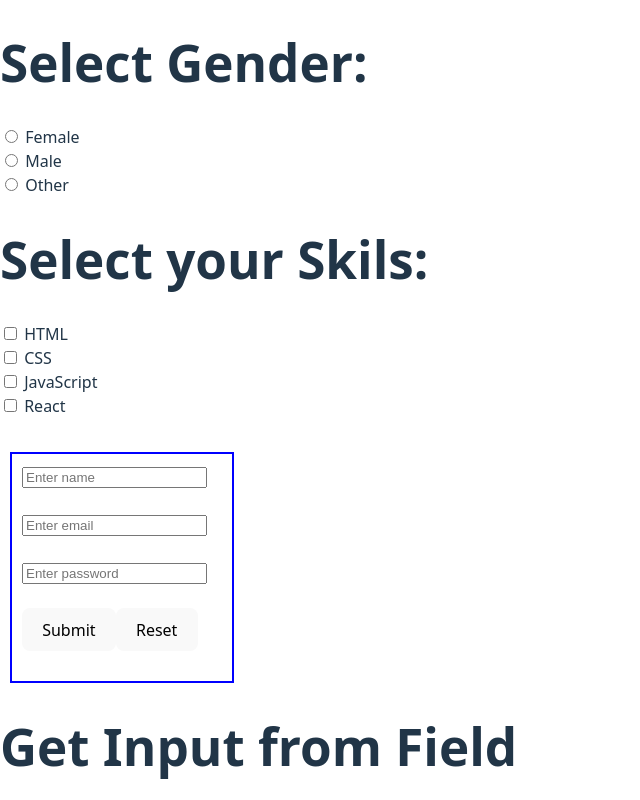
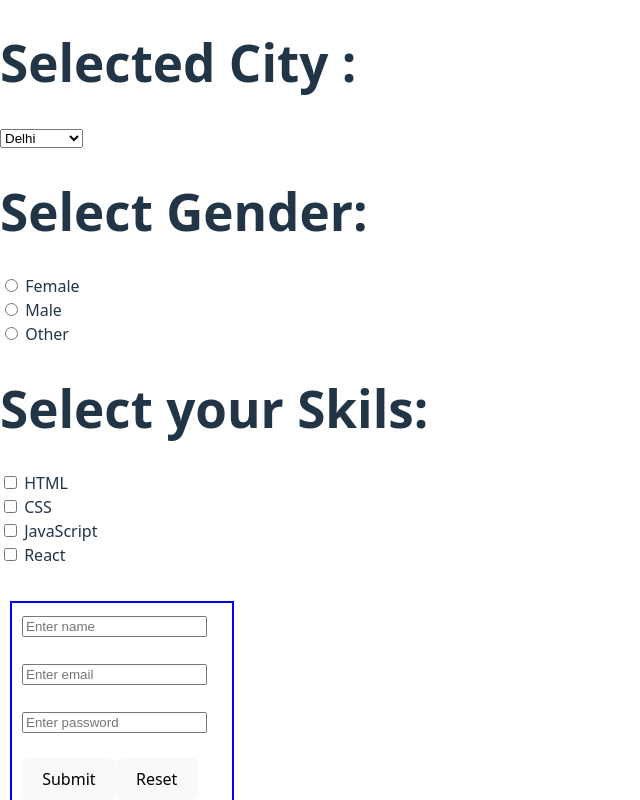
Before and after one commit to MahekSheth01/ReactJS, a React (Vite) app: page / in a window 1280 px wide. Shown: the top 800 px of the page, without its empty margins (0-640 px from the left). Built offline with nearby package versions, Linux system fonts and the light colour scheme.

Commit message:
DropDown

```diff
--- a/src/App.jsx
+++ b/src/App.jsx
@@ -13,6 +13,7 @@ import InputFiled from "./InputFiled";
 import ControlledComponent from "./ControlledComponent";
 import Checkbox from "./Checkbox";
 import Radio from "./Radio";
+import DropDown from "./DropDown";
 
 function App(){
   function handleClick(){
@@ -72,6 +73,7 @@ let userDetails2={
   const [sname,setName]=useState();
   return (
     <div>
+      <DropDown/>
       <Radio name="female"/>
       <Checkbox/>
       <ControlledComponent/>
--- /dev/null
+++ b/src/DropDown.jsx
@@ -0,0 +1,22 @@
+import React from 'react'
+
+const DropDown = () => {
+    const [city,setCity]=React.useState("");
+    const handleChange=(event)=>{
+        setCity(event.target.value);
+    }
+  return (
+    <div>
+      <h1>Selected City :{city}</h1>
+      <select onChange={handleChange} name="city" id="city">
+        <option value="delhi">Delhi</option>
+        <option value="mumbai">Mumbai</option>
+        <option value="chennai">Chennai</option>
+        <option value="kolkata">Kolkata</option>
+        <option value="bangalore">Bangalore</option>
+      </select>
+    </div>
+  )
+}
+
+export default DropDown
```
